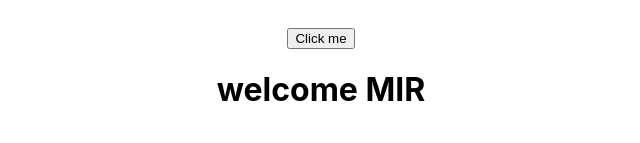
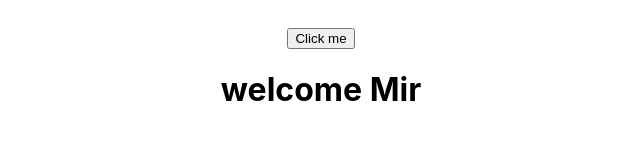
Before and after one commit to MirAfzalul/ReactJS-Tutorial, a React (Create React App) app: page / in a window 1280 px wide. Shown: the part 157-300 px from the top of the page, without its empty margins (319-959 px from the left). Built offline with nearby package versions, Linux system fonts and the light colour scheme.

Commit message:
Tutorial-9-Props

```diff
--- a/src/App.js
+++ b/src/App.js
@@ -12,7 +12,7 @@ function App() {
       <Greets name= "bashar">
         <button>Click me</button>
         </Greets>
-      <Welcome name= "MIR"/>
+      <Welcome name= "Mir"/>
       {/* <Hello/> */}
     </div>
   );
```
